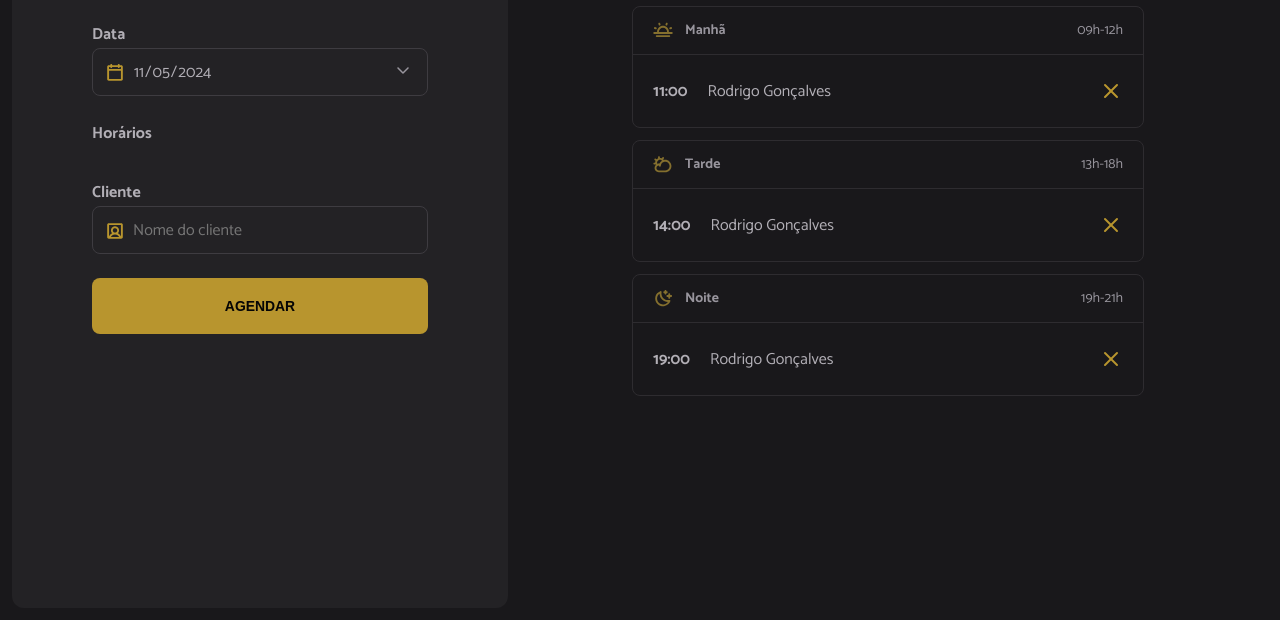
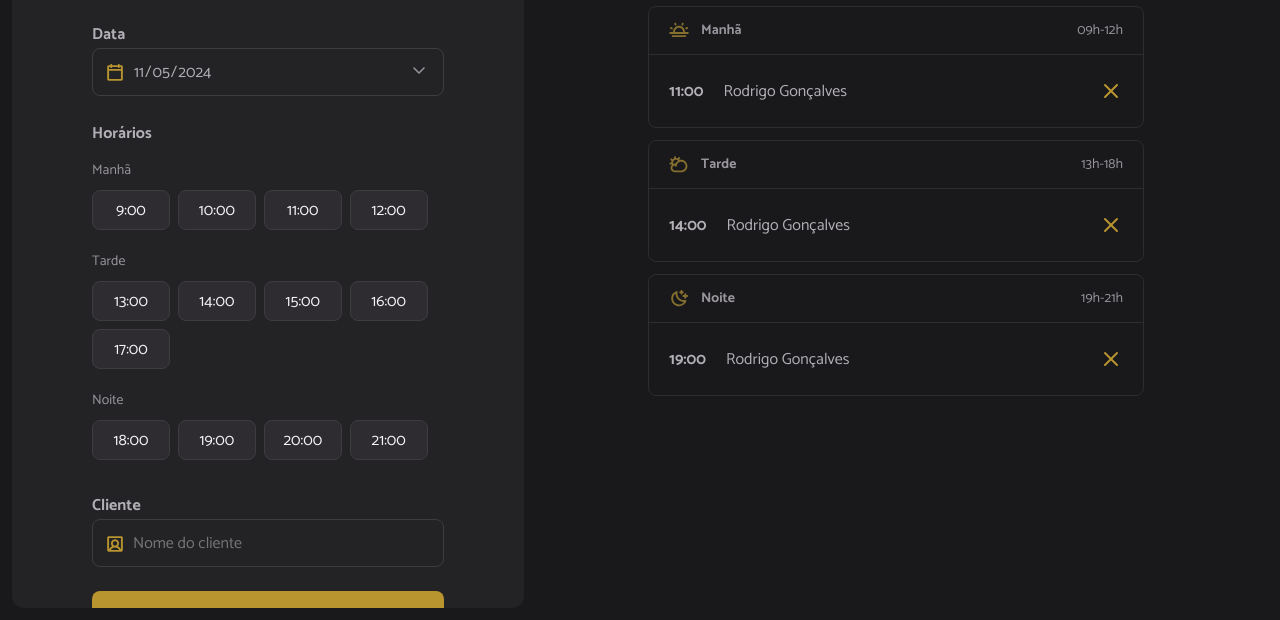
Before and after one commit to arturtinoco/hairday, a website built with webpack: page index.html in a window 1280 px wide. Shown: the part 180-800 px from the top of the page. Built offline with nearby package versions, Linux system fonts and the light colour scheme.

Commit message:
Process schedule data
- Check and return if a schedule date/time is open or not
- Render the current day schedule

```diff
--- a/src/main.js
+++ b/src/main.js
@@ -10,3 +10,4 @@ import "./styles/schedule.css"
 
 // JS
 import "./modules/form/submit.js"
+import "./modules/page-load.js"
--- /dev/null
+++ b/src/modules/form/hours-load.js
@@ -0,0 +1,46 @@
+import dayjs from "dayjs"
+import { openingHours } from "../../utils/opening-hours.js"
+
+const hours = document.getElementById("hours")
+
+export function hoursLoad({ date }) {
+    const opening = openingHours.map((hour) => {
+        // Recupera somente a hora.
+        const [scheduleHour] = hour.split(":")
+
+        // Adiciona a hora na date e verifica se está no passado
+        const isHourPast = dayjs(date).add(scheduleHour, "hour").isBefore(dayjs())
+
+        return {
+            hour,
+            available: !isHourPast,
+        }
+    })
+
+    // Renderiza os horários.
+    opening.forEach(({ hour, available }) => {
+        const li = document.createElement("li")
+
+        li.classList.add("hour")
+        li.classList.add(available ? "hour-available" : "hour-unavailable")
+
+        li.textContent = hour
+
+        if (hour === "9:00") {
+            hourHeaderAdd("Manhã")
+        } else if (hour === "13:00") {
+            hourHeaderAdd("Tarde")
+        } else if (hour === "18:00") {
+            hourHeaderAdd("Noite")
+        }
+        hours.append(li)
+    })
+}
+
+function hourHeaderAdd(title) {
+    const header = document.createElement("li")
+    header.classList.add("hour-period")
+    header.textContent = title
+
+    hours.append(header)
+}
--- /dev/null
+++ b/src/modules/page-load.js
@@ -0,0 +1,5 @@
+import { schedulesDay } from "./schedules/load.js"
+
+document.addEventListener("DOMContentLoaded", function () {
+    schedulesDay()
+})
--- /dev/null
+++ b/src/modules/schedules/load.js
@@ -0,0 +1,11 @@
+import { hoursLoad } from "../form/hours-load.js"
+
+// Seleciona o input de data
+const selectedDate = document.getElementById("date")
+
+export function schedulesDay() {
+    // Obtém a data do input
+    const date = selectedDate.value
+    // Renderiza as horas disponíveis.
+    hoursLoad({ date })
+}
```
Also changed, not shown: dist/index.html, dist/main.js.
